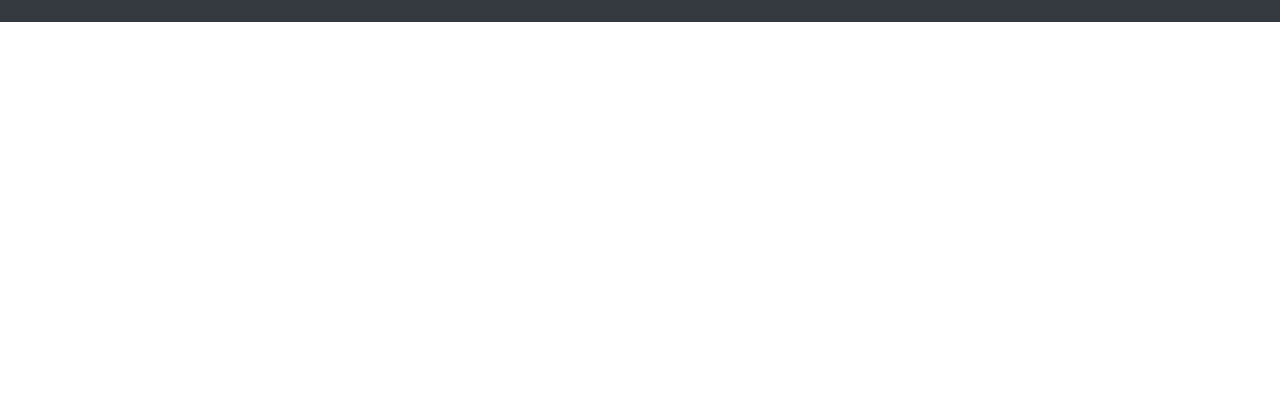
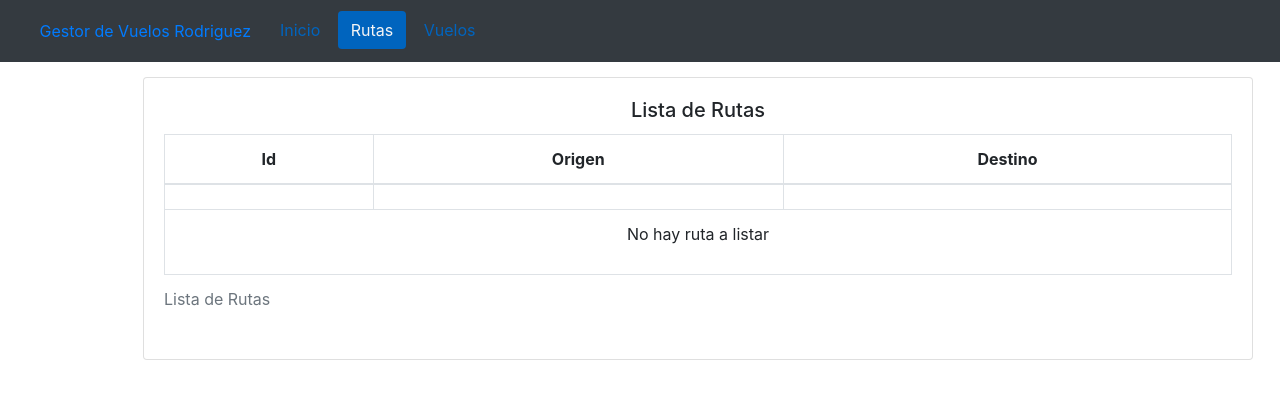
Before and after one commit to Sergioarv/gestorvuelosrodriguezreact, a React (Create React App) app: page /Rutas in a window 1280 px wide. Before the commit this address had no page. Shown: the top 398 px of the page. Built offline with nearby package versions, Linux system fonts and the light colour scheme.

Commit message:
Se agregan routes implementadas hasta rutas

```diff
--- a/src/App.js
+++ b/src/App.js
@@ -1,12 +1,10 @@
 import './assets/css/App.css';
 import 'bootstrap/dist/css/bootstrap.css';
-import NavBar from "./components/nav-bar";
 import AppRouting from './routing/AppRouting';
 
 function App() {
   return (
     <div className="App">
-      <NavBar />
       <AppRouting/>
     </div>
   );
--- a/src/assets/css/nav-bar.css
+++ b/src/assets/css/nav-bar.css
@@ -12,8 +12,14 @@
     border-color: rgb(65, 105, 225, 0.0);
 }
 
-.active button {
+.active button{
     color: whitesmoke;
     background-color: #0064be;
     border-color: rgb(65, 105, 225, 0.0);
 }
+
+.nav-pills .nav-link.active {
+    color: #007bff;
+    background-color: #0065be00;
+    border-color: rgb(65, 105, 225, 0.0);
+}
--- a/src/components/inicio.jsx
+++ b/src/components/inicio.jsx
@@ -1,13 +1,16 @@
 import React from "react";
 import { Link } from "react-router-dom";
+import NavBar from "./nav-bar";
 
 class Inicio extends React.Component {
     render() {
         return (
+            <>
+                <NavBar />
                 <div className="container" style={{ margin: "15px" }}>
                     <div className="row">
                         <div className="col-sm-3">
-                        <Link to={'/'}>
+                            <Link to={'/Rutas'}>
                                 <div className="card text-center" style={{ maxWidth: "18rem" }}>
                                     {/* Imagen tomada de la base de imagenes shutterstock */}
                                     <img src='https://image.shutterstock.com/z/stock-vector--d-top-view-of-a-map-with-destination-location-point-aerial-clean-top-view-of-the-day-time-city-1890043630.jpg'
@@ -32,6 +35,7 @@ class Inicio extends React.Component {
                         </div>
                     </div>
                 </div>
+            </>
         );
     }
 }
--- a/src/components/nav-bar.jsx
+++ b/src/components/nav-bar.jsx
@@ -1,19 +1,7 @@
 import React from "react";
-import '../assets/css/nav-bar.css'
-import { BrowserRouter as Router, Routes, Route, Link } from "react-router-dom";
-import Rutas from "./rutas";
-import Inicio from "./inicio";
+import { NavLink } from "react-router-dom";
+import '../assets/css/nav-bar.css';
 
-const route = () => {
-    return (
-        <Router>
-            <Routes>
-                <Route path="/" element={<Rutas />} />
-                <Route path="/Inicio" element={<Inicio />} />
-            </Routes>
-        </Router>
-    );
-}
 
 class NavBar extends React.Component {
     render() {
@@ -21,10 +9,28 @@ class NavBar extends React.Component {
             <>
                 <nav className="navbar navbar-dark bg-dark">
                     <div className="nav" style={{ margin: "3px" }}>
-                        {/* <em className="far fa-paper-plane"></em> */}
-                        <route>
-
-                        </route>
+                        <ul className="nav nav-pills">
+                            <li className="nav-item" >
+                                <a href="/Inicio" className="nav-link"><em className="far fa-paper-plane"></em>
+                                    &nbsp;Gestor de Vuelos Rodriguez
+                                </a>
+                            </li>
+                            <li className="nav-item" role="presentation">
+                                <NavLink to={'/Inicio'}>
+                                    <button className="btn btn-primary" >Inicio</button>
+                                </NavLink>
+                            </li> &nbsp;
+                            <li className="nav-item" role="presentation">
+                                <NavLink to={'/Rutas'}>
+                                    <button className="btn btn-primary">Rutas</button>
+                                </NavLink>
+                            </li> &nbsp;
+                            <li className="nav-item" role="presentation">
+                                <NavLink to={'/Vuelos'}>
+                                    <button className="btn btn-primary">Vuelos</button>
+                                </NavLink>
+                            </li>
+                        </ul>
                     </div>
                 </nav>
             </>
--- a/src/components/rutas.js
+++ b/src/components/rutas.js
@@ -1,11 +1,41 @@
 import React from 'react';
+import NavBar from './nav-bar';
 
 class Rutas extends React.Component {
     render() {
         return (
-            <div>
-                Hola desde Rutas
-            </div>
+            <>
+                <NavBar />
+                <div className="container" style={{ margin: "15px", marginLeft: "10%" }}>
+                    <div className="card">
+                        <div className="card-body">
+                            <h5 className="card-title">Lista de Rutas</h5>
+                            <table className="table table-bordered table-hover">
+                                <caption>Lista de Rutas</caption>
+                                <thead className="thead-col">
+                                    <tr>
+                                        <th scope="col">Id</th>
+                                        <th scope="col">Origen</th>
+                                        <th scope="col">Destino</th>
+                                    </tr>
+                                </thead>
+                                <tbody>
+                                    <tr>
+                                        <td></td>
+                                        <td></td>
+                                        <td></td>
+                                    </tr>
+                                    <tr>
+                                        <td colSpan="5">
+                                            <p>No hay ruta a listar</p>
+                                        </td>
+                                    </tr>
+                                </tbody>
+                            </table>
+                        </div>
+                    </div>
+                </div >
+            </>
         );
     }
 }
--- /dev/null
+++ b/src/components/vuelos.jsx
@@ -0,0 +1,15 @@
+import React from 'react';
+import NavBar from './nav-bar';
+
+class Rutas extends React.Component {
+    render() {
+        return (
+            <>
+                <NavBar />
+
+            </>
+        );
+    }
+}
+
+export default Rutas;
--- a/src/routing/AppRouting.js
+++ b/src/routing/AppRouting.js
@@ -3,13 +3,16 @@ import { BrowserRouter as Router, Routes, Route } from "react-router-dom";
 
 import Inicio from '../components/inicio';
 import Rutas from '../components/rutas';
+import Vuelos from "../components/vuelos";
 
 const AppRouting = () => {
     return (
         <Router>
             <Routes>
-                <Route path="/" element={<Rutas />} />
+                <Route path="/" element={<Inicio />} />
                 <Route path="/Inicio" element={<Inicio />} />
+                <Route path="/Rutas" element={<Rutas />} />
+                <Route path="/Vuelos" element={<Vuelos />} />
             </Routes>
         </Router>
     );
```
Also changed, not shown: src/service/rutasService.js (added, +11 -0 lines). Lines whose indentation alone changed are shown as unchanged.
